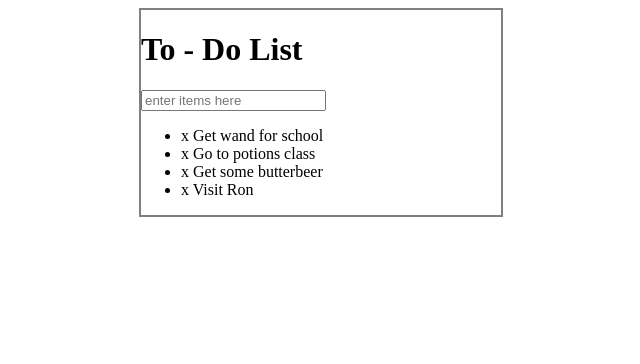
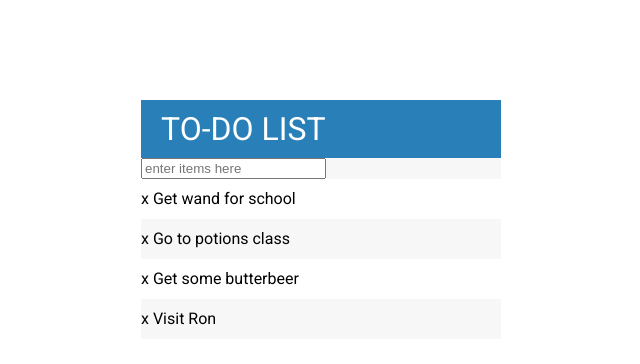
Before and after one commit to bklynate/2016-To-do-App, a PHP site: page / in a window 1280 px wide. Shown: the top 364 px of the page, without its empty margins (319-959 px from the left). Run offline with PHP 8.4, Linux system fonts and the light colour scheme.

Commit message:
add css styling to the html elements, google fonts link for roboto font

```diff
--- a/assets/css/styles.css
+++ b/assets/css/styles.css
@@ -1,10 +1,40 @@
 #container {
-  margin: 0 auto;
+  margin: 100px auto;
   width: 360px;
-  border: 2px solid gray;
+  box-shadow: 0 0 3px, rgba(0,0,0,0.1);
+  background: #f7f7f7;
 }
 
 .completed {
   color: gray;
   text-decoration: line-through;
 }
+
+body {
+  font-family: 'Roboto', sans-serif;
+}
+
+h1 {
+  background: #2980B9;
+  color: white;
+  margin: 0;
+  padding: 10px 20px;
+  text-transform: uppercase;
+  font-weight: normal;
+}
+
+ul {
+  list-style: none;
+  margin: 0;
+  padding: 0;
+}
+
+li {
+  background: white;
+  height: 40px;
+  line-height: 40px;
+}
+
+li:nth-child(2n){
+  background: #f7f7f7;
+}
--- a/home.html
+++ b/home.html
@@ -3,11 +3,12 @@
 <head>
   <title>A Practice Todo List</title>
   <script type="text/javascript" src="assets/js/lib/jquery-2.1.4.js"></script>
+  <link href='https://fonts.googleapis.com/css?family=Roboto:400,700,500' rel='stylesheet' type='text/css'>
   <link rel="stylesheet" type="text/css" href="assets/css/styles.css">
 </head>
 <body>
   <div id="container">
-    <h1>To - Do List</h1>
+    <h1>To-Do List</h1>
     <input type="text" placeholder="enter items here"></input>
     <ul>
       <li><span>x</span> Get wand for school</li>
```
